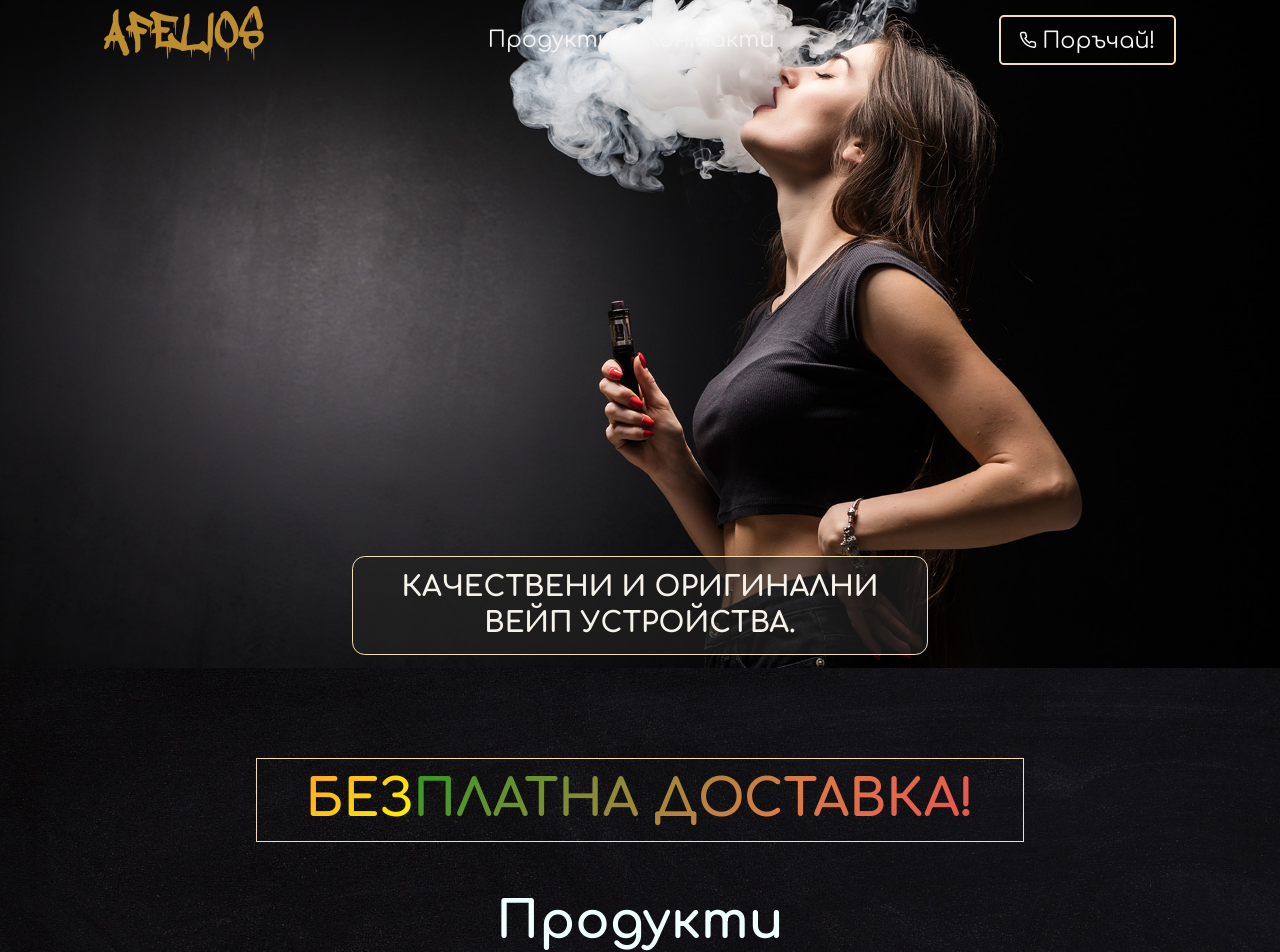
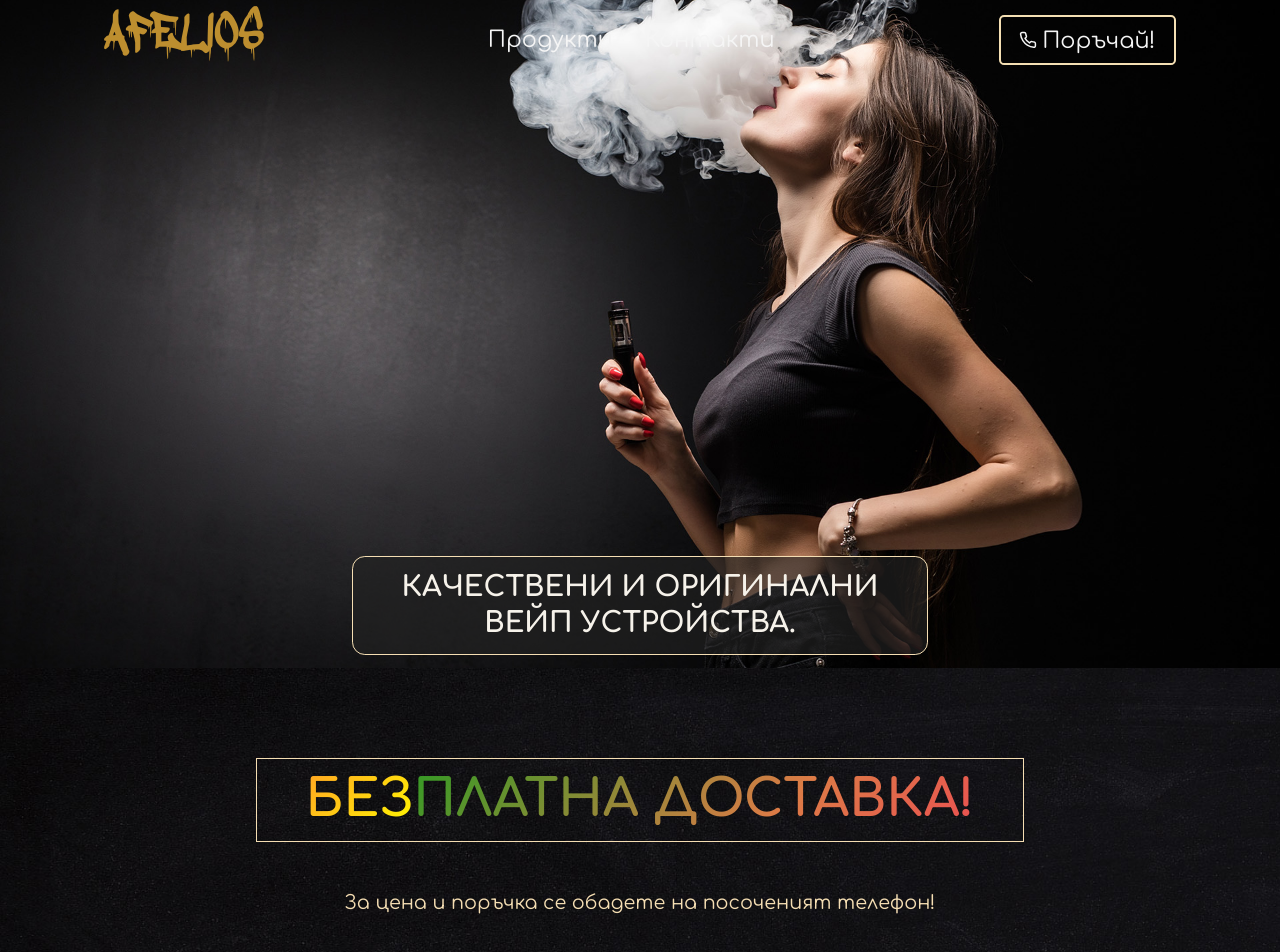
Before and after one commit to GIGGSI/afelios, a React (Create React App) app: page /ice in a window 1280 px wide. Shown: the top 952 px of the page. Built offline with nearby package versions, Linux system fonts and the light colour scheme.

Commit message:
add new prices

```diff
--- a/src/components/Products/Products.css
+++ b/src/components/Products/Products.css
@@ -26,6 +26,16 @@
   gap: 3vw;
 }
 
+.vapes-info {
+  width: 80%;
+  margin: 0 auto;
+  text-align: center;
+  margin-top: 1rem;
+  font-size: 3.2vw;
+  color: wheat;
+  line-height: 1.4;
+}
+
 @media screen and (min-width: 768px) {
   .products-wrapper {
     margin-top: -1vw;
@@ -46,4 +56,9 @@
     margin-bottom: 3vw;
     margin-top: 4vw;
   }
+
+  .vapes-info {
+    margin-top: 3rem;
+    font-size: 1.5vw;
+  }
 }
--- a/src/components/Products/Products.jsx
+++ b/src/components/Products/Products.jsx
@@ -4,10 +4,17 @@ import './Products.css'
 import SingleProduct from './SingleProduct/SingleProduct'
 import InfoSection from '../InfoSection/InfoSection'
 
-const Products = ({ products }) => {
+const Products = ({ products, vapes }) => {
     return (
         <div className='products-wrapper' id='products'>
             <InfoSection />
+            {vapes && <div className='vapes-info'>
+                <p>
+                    За цена и поръчка се обадете на посоченият телефон!
+
+                </p>
+            </div>
+            }
             <div className='products-wrapper-title'>
                 <h1>Продукти</h1>
             </div>
--- a/src/components/pages/IcePage.js
+++ b/src/components/pages/IcePage.js
@@ -16,6 +16,7 @@ const IcePage = () => {
             />
             <Products
                 products={vapesData}
+                vapes
             />
             <Contacts />
 
--- a/src/data.js
+++ b/src/data.js
@@ -75,7 +75,7 @@ export const productsData = [
         title: "Флакон с вкус - Зелена ябълка",
         imgPath: greenApple,
         priceOne: 50,
-        priceTwo: 65,
+        priceTwo: 55,
         // priceDuptnica: 45,
     },
     {
@@ -83,7 +83,7 @@ export const productsData = [
         title: "Флакон без вкус",
         imgPath: unFlaver,
         priceOne: 50,
-        priceTwo: 65,
+        priceTwo: 55,
         // priceDuptnica: 45,
     },
     {
@@ -91,7 +91,7 @@ export const productsData = [
         title: "Флакон с вкус - Диня",
         imgPath: watermelon,
         priceOne: 45,
-        priceTwo: 60,
+        priceTwo: 50,
         // priceDuptnica: 45,
     },
     {
@@ -99,7 +99,7 @@ export const productsData = [
         title: "Флакон с вкус - Боровинка",
         imgPath: blubery,
         priceOne: 45,
-        priceTwo: 60,
+        priceTwo: 50,
         // priceDuptnica: 45,
     },
     // {
```
